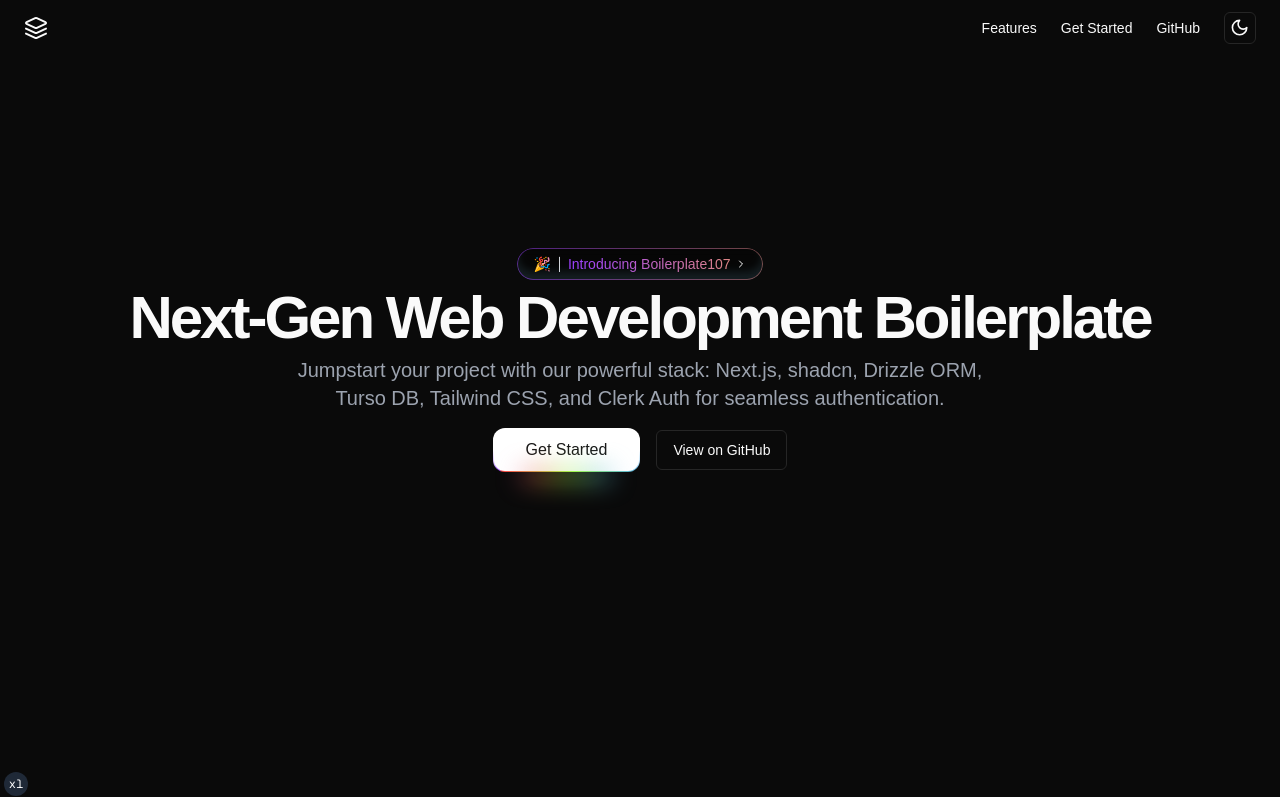
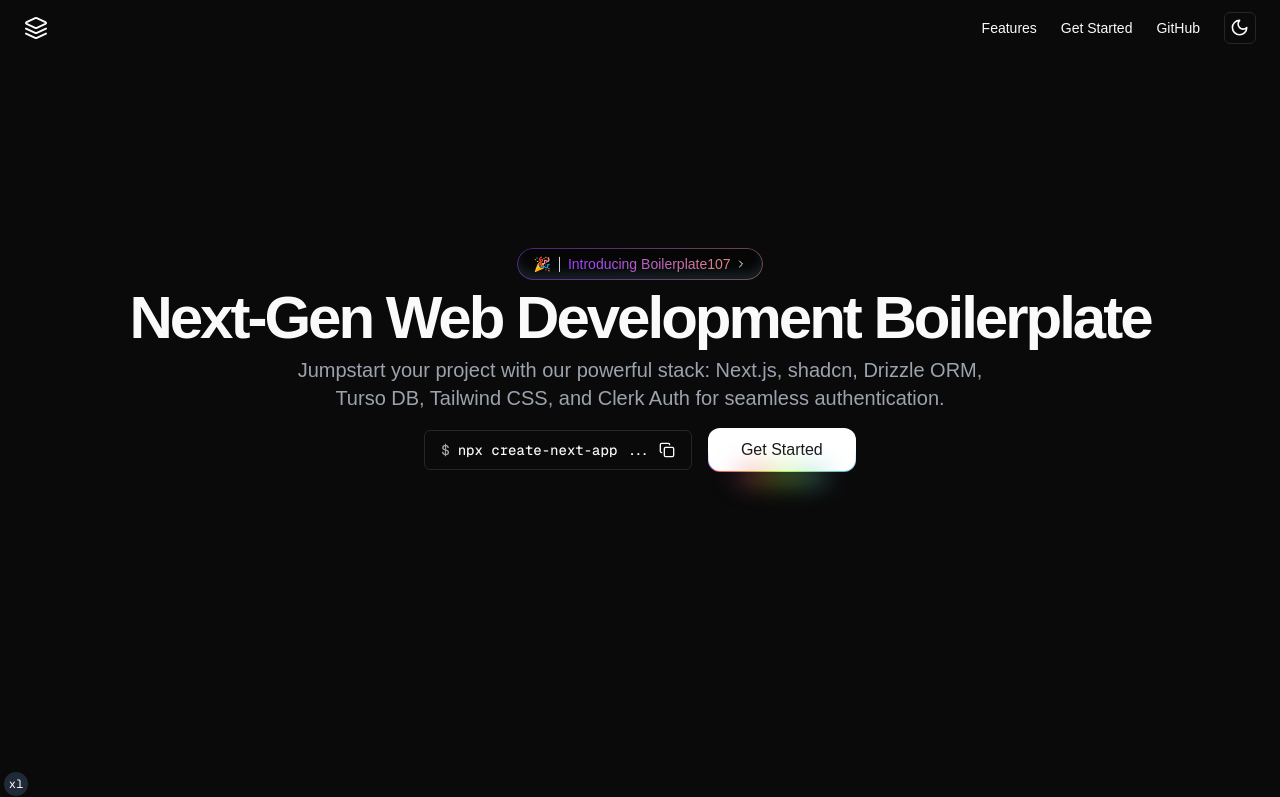
Before and after one commit to noelrohi/boilerplate107, a Next.js app: page / in a window 1280 px wide. Shown: the top 797 px of the page. Built offline with nearby package versions, Linux system fonts and the light colour scheme.

Commit message:
add copy button in hero

```diff
--- a/src/components/layout/marketing-layout.tsx
+++ b/src/components/layout/marketing-layout.tsx
@@ -1,16 +1,15 @@
 "use client";
 
+import AnimatedGradientText from "@/components/ui/animated-gradient-text";
 import { Button } from "@/components/ui/button";
 import { Card, CardContent, CardHeader, CardTitle } from "@/components/ui/card";
-import { ArrowRight, Code, Database, Lock, Zap } from "lucide-react";
+import { siteConfig } from "@/constants";
+import { cn } from "@/lib/utils";
+import { ArrowRight, ChevronRight, Code, Copy, Database, Lock, Zap } from "lucide-react";
 import Link from "next/link";
-import { RainbowButton } from "../ui/rainbow-button";
+import { RainbowButton } from "@/components/ui/rainbow-button";
 import { MarketingFooter } from "./marketing-footer";
 import { MarketingHeader } from "./marketing-header";
-import { ChevronRight } from "lucide-react";
-import AnimatedGradientText from "@/components/ui/animated-gradient-text";
-import { cn } from "@/lib/utils";
-import { siteConfig } from "@/constants";
 
 export function MarketingLayout({ children }: { children: React.ReactNode }) {
   return (
@@ -38,12 +37,19 @@
             </p>
           </div>
           <div className="space-x-4">
+            <Button
+              variant="outline"
+              className="max-w-[280px] truncate font-mono text-sm inline-flex justify-around"
+              onClick={() => {
+                navigator.clipboard.writeText(`npx create-next-app --example ${siteConfig.github}`);
+              }}
+            >
+              <span className="text-muted-foreground mr-2">$</span> npx create-next-app ...
+              <Copy className="ml-2 h-4 w-4" />
+            </Button>
             <Link href="/dashboard">
               <RainbowButton>Get Started</RainbowButton>
             </Link>
-            <Button asChild variant="outline">
-              <Link href="https://github.com">View on GitHub</Link>
-            </Button>
           </div>
         </div>
       </div>
@@ -178,7 +184,7 @@
             </p>
           </div>
           <Button asChild size="lg">
-            <Link href="https://github.com">
+            <Link href={siteConfig.github} target="_blank">
               Clone Repository <ArrowRight className="ml-2 h-4 w-4" />
             </Link>
           </Button>
```
